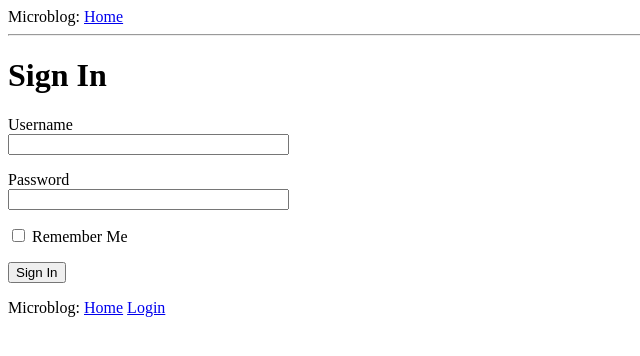
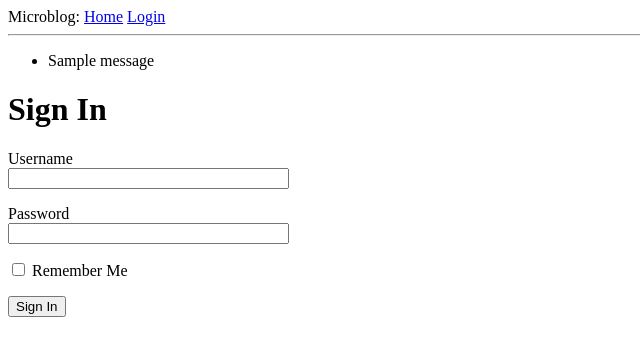
Before and after one commit to david1234vo/P_en_O_3_computer_vision, a Flask app: page /login in a window 1280 px wide. Shown: the top 356 px of the page, without its empty margins (0-640 px from the left). Run offline with Flask 2, Linux system fonts and the light colour scheme; one stand-in notice (Sample message) is shown.

Commit message:
tutorial

```diff
--- a/app/__init__.py
+++ b/app/__init__.py
@@ -1,7 +1,11 @@
 from flask import Flask
 from config import Config
+from flask_sqlalchemy import SQLAlchemy
+from flask_migrate import Migrate
 
 app = Flask(__name__)
 app.config.from_object(Config)
+db = SQLAlchemy(app)
+migrate = Migrate(app, db)
 
-from app import routes
+from app import routes, models
--- a/app/routes.py
+++ b/app/routes.py
@@ -1,4 +1,4 @@
-from flask import render_template
+from flask import render_template, flash, redirect, url_for
 from app import app
 from app.forms import LoginForm
 
@@ -18,7 +18,11 @@ def index():
     ]
     return render_template('index.html', title='Home', user=user, posts=posts)
 
-@app.route('/login')
+@app.route('/login', methods=['GET', 'POST'])
 def login():
     form = LoginForm()
-    return render_template('login.html', title= 'Sign In', form=form)
+    if form.validate_on_submit():
+        flash('Login requested for user {}, remember_me={}'.format(
+            form.username.data, form.remember_me.data))
+        return redirect(url_for('index'))
+    return render_template('login.html', title='Sign In', form=form)
--- a/app/templates/base.html
+++ b/app/templates/base.html
@@ -1,20 +1,27 @@
 <html>
     <head>
-      {% if title %}
-      <title>{{ title }} - Microblog</title>
-      {% else %}
-      <title>Welcome to Microblog</title>
-      {% endif %}
+        {% if title %}
+        <title>{{ title }} - microblog</title>
+        {% else %}
+        <title>microblog</title>
+        {% endif %}
     </head>
     <body>
-        <div>Microblog: <a href="/index">Home</a></div>
+        <div>
+        Microblog:
+        <a href="{{ url_for('index') }}">Home</a>
+        <a href="{{ url_for('login') }}">Login</a>
+        </div>
         <hr>
+        {% with messages = get_flashed_messages() %}
+        {% if messages %}
+        <ul>
+            {% for message in messages %}
+            <li>{{ message }}</li>
+            {% endfor %}
+        </ul>
+        {% endif %}
+        {% endwith %}
         {% block content %}{% endblock %}
     </body>
 </html>
-
-<div>
-    Microblog:
-    <a href="/index">Home</a>
-    <a href="/login">Login</a>
-</div>
--- a/app/templates/login.html
+++ b/app/templates/login.html
@@ -6,11 +6,17 @@
         {{ form.hidden_tag() }}
         <p>
             {{ form.username.label }}<br>
-            {{ form.username(size=32) }}
+            {{ form.username(size=32) }}<br>
+            {% for error in form.username.errors %}
+            <span style="color: red;">[{{ error }}]</span>
+            {% endfor %}
         </p>
         <p>
             {{ form.password.label }}<br>
-            {{ form.password(size=32) }}
+            {{ form.password(size=32) }}<br>
+            {% for error in form.password.errors %}
+            <span style="color: red;">[{{ error }}]</span>
+            {% endfor %}
         </p>
         <p>{{ form.remember_me() }} {{ form.remember_me.label }}</p>
         <p>{{ form.submit() }}</p>
--- a/config.py
+++ b/config.py
@@ -1,4 +1,8 @@
 import os
+basedir = os.path.abspath(os.path.dirname(__file__))
 
 class Config(object):
     SECRET_KEY = os.environ.get('SECRET_KEY') or 'you-will-never-guess'
+    SQLALCHEMY_DATABASE_URI = os.environ.get('DATABASE_URL') or \
+                              'sqlite:///' + os.path.join(basedir, 'app.db')
+    SQLALCHEMY_TRACK_MODIFICATIONS = False
```
